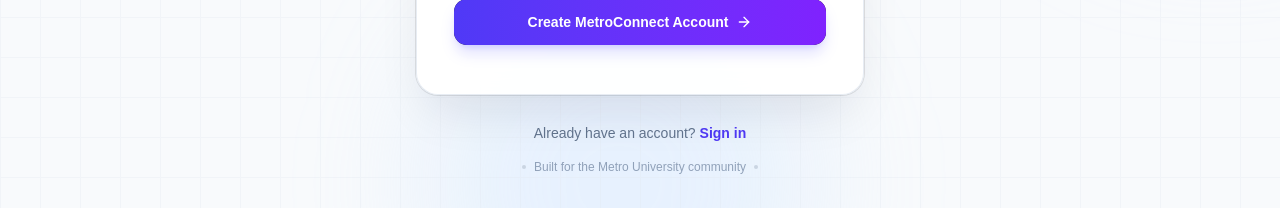
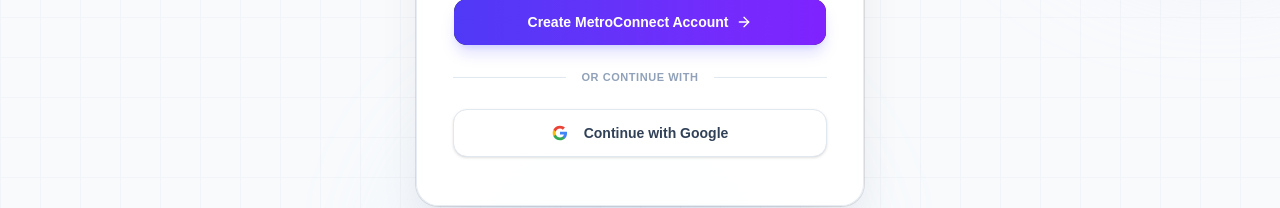
Before and after one commit to jenifaa/MetroConnect, a React (Vite) app: page /register in a window 1280 px wide. Shown: the part 823-1031 px from the top of the page. Built offline with nearby package versions, Linux system fonts and the light colour scheme; no server answers.

Commit message:
Implement google login

```diff
--- a/src/components/forms/RegisterForm.jsx
+++ b/src/components/forms/RegisterForm.jsx
@@ -25,6 +25,7 @@
 import { z } from "zod";
 import { zodResolver } from "@hookform/resolvers/zod";
 import { toast } from "../ui/toast";
+import config from "@/config";
 
 const registerSchema = z
   .object({
@@ -92,7 +93,7 @@
     <div
       className={cn(
         "relative min-h-screen overflow-hidden bg-slate-50",
-        className
+        className,
       )}
       {...props}
     >
@@ -110,7 +111,6 @@
       {/* Main Content */}
       <div className="relative z-10 flex min-h-screen items-center justify-center px-4 py-10">
         <div className="w-full max-w-md">
-
           {/* MetroConnect Brand */}
           <div className="mb-7 text-center">
             <Link
@@ -119,9 +119,7 @@
             >
               {/* Logo */}
               <div className="flex h-12 w-12 items-center justify-center rounded-2xl bg-linear-to-br from-indigo-600 via-violet-600 to-blue-600 shadow-lg shadow-indigo-500/25">
-                <span className="text-xl font-black text-white">
-                  M
-                </span>
+                <span className="text-xl font-black text-white">M</span>
               </div>
 
               <div className="text-left">
@@ -138,7 +136,6 @@
 
           {/* Registration Card */}
           <Card className="overflow-hidden rounded-3xl border border-slate-200/80 bg-white/95 shadow-2xl shadow-slate-900/10 backdrop-blur-xl">
-
             {/* Gradient Accent */}
             <div className="h-1.5 w-full bg-linear-to-r from-indigo-600 via-violet-600 to-blue-600" />
 
@@ -162,7 +159,6 @@
                 className="space-y-5"
               >
                 <FieldGroup className="space-y-5">
-
                   {/* NAME */}
                   <Controller
                     name="name"
@@ -200,7 +196,7 @@
                               "transition-all duration-200",
                               "focus:border-indigo-500 focus:bg-white focus:ring-4 focus:ring-indigo-500/10",
                               fieldState.invalid &&
-                                "border-red-400 focus:border-red-500 focus:ring-red-500/10"
+                                "border-red-400 focus:border-red-500 focus:ring-red-500/10",
                             )}
                           />
                         </div>
@@ -235,13 +231,7 @@
                               strokeLinecap="round"
                               strokeLinejoin="round"
                             >
-                              <rect
-                                width="20"
-                                height="16"
-                                x="2"
-                                y="4"
-                                rx="2"
-                              />
+                              <rect width="20" height="16" x="2" y="4" rx="2" />
                               <path d="m22 7-8.97 5.7a1.94 1.94 0 0 1-2.06 0L2 7" />
                             </svg>
                           </div>
@@ -256,7 +246,7 @@
                               "transition-all duration-200",
                               "focus:border-indigo-500 focus:bg-white focus:ring-4 focus:ring-indigo-500/10",
                               fieldState.invalid &&
-                                "border-red-400 focus:border-red-500 focus:ring-red-500/10"
+                                "border-red-400 focus:border-red-500 focus:ring-red-500/10",
                             )}
                           />
                         </div>
@@ -313,7 +303,7 @@
                               "transition-all duration-200",
                               "focus:border-indigo-500 focus:bg-white focus:ring-4 focus:ring-indigo-500/10",
                               fieldState.invalid &&
-                                "border-red-400 focus:border-red-500 focus:ring-red-500/10"
+                                "border-red-400 focus:border-red-500 focus:ring-red-500/10",
                             )}
                           />
                         </div>
@@ -363,7 +353,7 @@
                               "transition-all duration-200",
                               "focus:border-indigo-500 focus:bg-white focus:ring-4 focus:ring-indigo-500/10",
                               fieldState.invalid &&
-                                "border-red-400 focus:border-red-500 focus:ring-red-500/10"
+                                "border-red-400 focus:border-red-500 focus:ring-red-500/10",
                             )}
                           />
                         </div>
@@ -383,7 +373,6 @@
                 >
                   <span className="relative z-10 flex items-center justify-center gap-2">
                     Create MetroConnect Account
-
                     <svg
                       xmlns="http://www.w3.org/2000/svg"
                       width="17"
@@ -402,6 +391,50 @@
                   </span>
                 </Button>
               </form>
+              {/* Divider */}
+              <div className="my-6 flex items-center gap-4">
+                <div className="h-px flex-1 bg-slate-200" />
+
+                <span className="text-[11px] font-semibold tracking-wider text-slate-400">
+                  OR CONTINUE WITH
+                </span>
+
+                <div className="h-px flex-1 bg-slate-200" />
+              </div>
+
+              {/* Google Login */}
+              <Button
+                onClick={() =>
+                  window.open(`${config.baseUrl}/auth/google`, "_self")
+                }
+                type="button"
+                variant="outline"
+                className="h-12 w-full rounded-xl border-slate-200 bg-white text-sm font-semibold text-slate-700 shadow-sm transition-all duration-200 hover:border-slate-300 hover:bg-slate-50 hover:shadow-md"
+              >
+                <svg
+                  className="mr-2.5 h-5 w-5"
+                  viewBox="0 0 24 24"
+                  xmlns="http://www.w3.org/2000/svg"
+                >
+                  <path
+                    d="M22.56 12.25c0-.78-.07-1.53-.2-2.25H12v4.26h5.92c-.26 1.37-1.04 2.53-2.21 3.31v2.75h3.57c2.09-1.92 3.28-4.74 3.28-8.07z"
+                    fill="#4285F4"
+                  />
+                  <path
+                    d="M12 23c2.97 0 5.46-.98 7.28-2.68l-3.57-2.75c-.98.66-2.23 1.06-3.71 1.06-2.86 0-5.29-1.93-6.16-4.53H2.15v2.84A11 11 0 0 0 12 23z"
+                    fill="#34A853"
+                  />
+                  <path
+                    d="M5.84 14.1A6.62 6.62 0 0 1 5.5 12c0-.73.12-1.44.34-2.1V7.06H2.15A11 11 0 0 0 1 12c0 1.79.43 3.48 1.15 4.94l3.69-2.84z"
+                    fill="#FBBC05"
+                  />
+                  <path
+                    d="M12 5.37c1.62 0 3.08.56 4.23 1.66l3.17-3.17C17.45 2.09 14.97 1 12 1A11 11 0 0 0 2.15 7.06l3.69 2.84C6.71 7.3 9.14 5.37 12 5.37z"
+                    fill="#EA4335"
+                  />
+                </svg>
+                Continue with Google
+              </Button>
             </CardContent>
           </Card>
 
@@ -420,9 +453,7 @@
             <div className="flex items-center justify-center gap-2 text-xs text-slate-400">
               <span className="h-1 w-1 rounded-full bg-slate-300" />
 
-              <span>
-                Built for the Metro University community
-              </span>
+              <span>Built for the Metro University community</span>
 
               <span className="h-1 w-1 rounded-full bg-slate-300" />
             </div>
```
